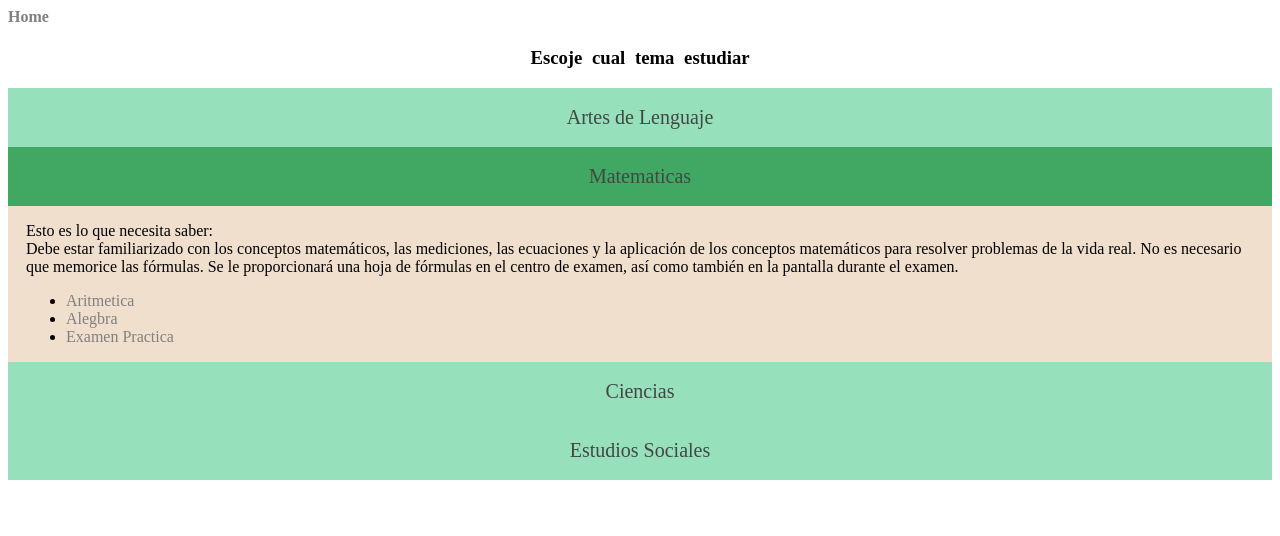
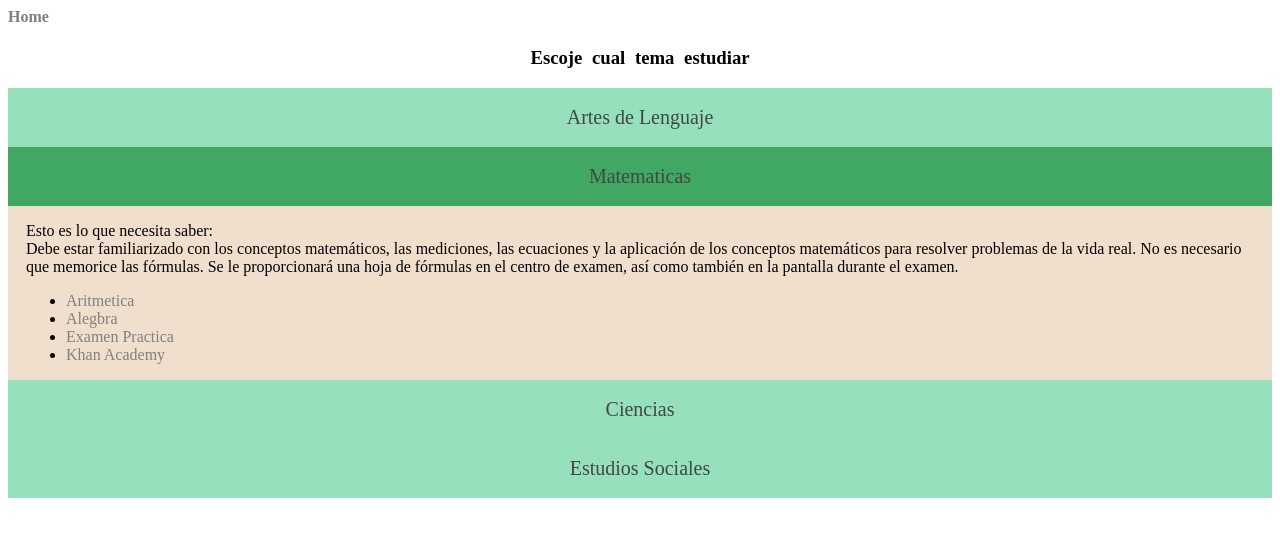
Before and after one commit to jmartin288/ProgforEdu, a plain HTML site: page gedLinks.html in a window 1280 px wide. Both pictures are taken after a click on the button "Matematicas". Shown: the part 130-666 px from the top of the page. Drawn offline with Linux system fonts and the light colour scheme.

Commit message:
Update gedLinks.html

```diff
--- a/gedLinks.html
+++ b/gedLinks.html
@@ -81,6 +81,7 @@ a {
             <li> <a href= "https://www.spanishged365.com/matematicas/aritmetica/">Aritmetica</a></li>
             <li> <a href= "https://www.spanishged365.com/examen-de-practica-algebra-2/">Alegbra</a></li>
             <li> <a href= "https://www.youtube.com/watch?v=3Xx31fiTSHA/">Examen Practica</a></li>
+            <li> <a href="https://es.khanacademy.org/math">Khan Academy</a></li>
         </ul>
     </div>
 
```
